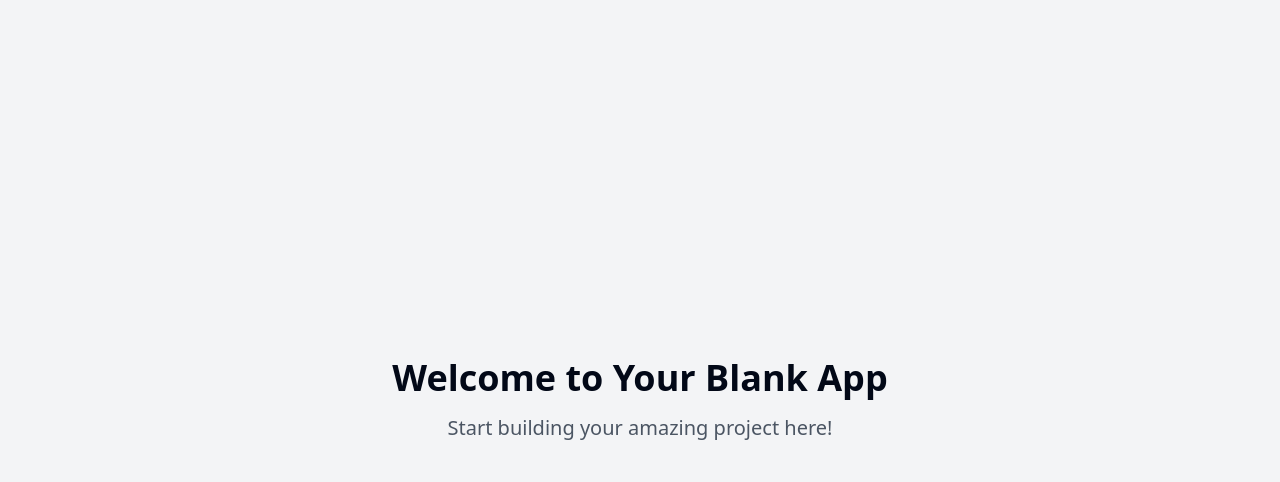
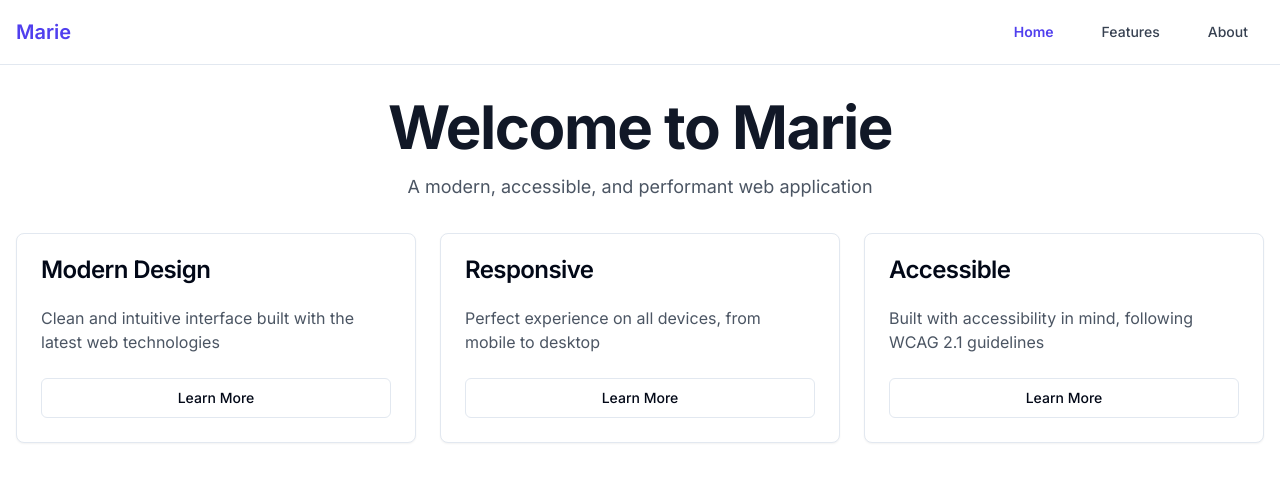
Before and after one commit to Jeanfr1/marie-mobile-canvas, a React (Vite) app: page / in a window 1280 px wide. Shown: the top 482 px of the page. Built offline with nearby package versions, Linux system fonts and the light colour scheme.

Commit message:
Refactor: Apply PDR guidelines
Apply project development rules to the codebase.

```diff
--- a/src/App.tsx
+++ b/src/App.tsx
@@ -1,8 +1,9 @@
+
+import { QueryClient, QueryClientProvider } from "@tanstack/react-query";
+import { BrowserRouter, Routes, Route } from "react-router-dom";
+import { MainLayout } from "./components/layout/MainLayout";
 import { Toaster } from "@/components/ui/toaster";
 import { Toaster as Sonner } from "@/components/ui/sonner";
-import { TooltipProvider } from "@/components/ui/tooltip";
-import { QueryClient, QueryClientProvider } from "@tanstack/react-query";
-import { BrowserRouter, Routes, Route } from "react-router-dom";
 import Index from "./pages/Index";
 import NotFound from "./pages/NotFound";
 
@@ -10,17 +11,16 @@ const queryClient = new QueryClient();
 
 const App = () => (
   <QueryClientProvider client={queryClient}>
-    <TooltipProvider>
-      <Toaster />
-      <Sonner />
-      <BrowserRouter>
-        <Routes>
-          <Route path="/" element={<Index />} />
-          {/* ADD ALL CUSTOM ROUTES ABOVE THE CATCH-ALL "*" ROUTE */}
+    <BrowserRouter>
+      <Routes>
+        <Route path="/" element={<MainLayout />}>
+          <Route index element={<Index />} />
           <Route path="*" element={<NotFound />} />
-        </Routes>
-      </BrowserRouter>
-    </TooltipProvider>
+        </Route>
+      </Routes>
+    </BrowserRouter>
+    <Toaster />
+    <Sonner />
   </QueryClientProvider>
 );
 
--- /dev/null
+++ b/src/components/layout/Header.tsx
@@ -0,0 +1,74 @@
+
+/**
+ * Header component containing navigation and user controls
+ */
+import { NavLink } from "react-router-dom";
+import { Menu } from "lucide-react";
+import { Button } from "@/components/ui/button";
+import { useState } from "react";
+
+export function Header() {
+  const [isOpen, setIsOpen] = useState(false);
+
+  return (
+    <header className="border-b bg-white">
+      <div className="container mx-auto px-4">
+        <div className="flex h-16 items-center justify-between">
+          <div className="flex items-center">
+            <h1 className="text-xl font-semibold text-primary">Marie</h1>
+          </div>
+
+          {/* Desktop Navigation */}
+          <nav className="hidden md:flex items-center space-x-4">
+            <NavLink to="/" className={({ isActive }) =>
+              `nav-link ${isActive ? 'nav-link-active' : ''}`
+            }>
+              Home
+            </NavLink>
+            <NavLink to="/features" className={({ isActive }) =>
+              `nav-link ${isActive ? 'nav-link-active' : ''}`
+            }>
+              Features
+            </NavLink>
+            <NavLink to="/about" className={({ isActive }) =>
+              `nav-link ${isActive ? 'nav-link-active' : ''}`
+            }>
+              About
+            </NavLink>
+          </nav>
+
+          {/* Mobile Menu Button */}
+          <Button
+            variant="ghost"
+            size="icon"
+            className="md:hidden"
+            onClick={() => setIsOpen(!isOpen)}
+          >
+            <Menu className="h-6 w-6" />
+          </Button>
+        </div>
+
+        {/* Mobile Navigation */}
+        {isOpen && (
+          <nav className="md:hidden py-4 space-y-2">
+            <NavLink to="/" className={({ isActive }) =>
+              `nav-link block ${isActive ? 'nav-link-active' : ''}`
+            }>
+              Home
+            </NavLink>
+            <NavLink to="/features" className={({ isActive }) =>
+              `nav-link block ${isActive ? 'nav-link-active' : ''}`
+            }>
+              Features
+            </NavLink>
+            <NavLink to="/about" className={({ isActive }) =>
+              `nav-link block ${isActive ? 'nav-link-active' : ''}`
+            }>
+              About
+            </NavLink>
+          </nav>
+        )}
+      </div>
+    </header>
+  );
+}
--- /dev/null
+++ b/src/components/layout/MainLayout.tsx
@@ -0,0 +1,19 @@
+
+/**
+ * MainLayout component that provides the base structure for all pages
+ */
+import { Outlet } from "react-router-dom";
+import { Header } from "./Header";
+import { Toaster } from "@/components/ui/toaster";
+
+export function MainLayout() {
+  return (
+    <div className="min-h-screen bg-background">
+      <Header />
+      <main className="container mx-auto px-4 py-8">
+        <Outlet />
+      </main>
+      <Toaster />
+    </div>
+  );
+}
--- a/src/index.css
+++ b/src/index.css
@@ -1,3 +1,6 @@
+
+@import url('https://fonts.googleapis.com/css2?family=Inter:wght@400;500;600;700&display=swap');
+
 @tailwind base;
 @tailwind components;
 @tailwind utilities;
@@ -6,96 +9,41 @@
   :root {
     --background: 0 0% 100%;
     --foreground: 222.2 84% 4.9%;
-
     --card: 0 0% 100%;
     --card-foreground: 222.2 84% 4.9%;
-
     --popover: 0 0% 100%;
     --popover-foreground: 222.2 84% 4.9%;
-
-    --primary: 222.2 47.4% 11.2%;
+    --primary: 246 84% 59%;
     --primary-foreground: 210 40% 98%;
-
-    --secondary: 210 40% 96.1%;
+    --secondary: 199 89% 48%;
     --secondary-foreground: 222.2 47.4% 11.2%;
-
     --muted: 210 40% 96.1%;
     --muted-foreground: 215.4 16.3% 46.9%;
-
     --accent: 210 40% 96.1%;
     --accent-foreground: 222.2 47.4% 11.2%;
-
     --destructive: 0 84.2% 60.2%;
     --destructive-foreground: 210 40% 98%;
-
     --border: 214.3 31.8% 91.4%;
     --input: 214.3 31.8% 91.4%;
-    --ring: 222.2 84% 4.9%;
-
+    --ring: 246 84% 59%;
     --radius: 0.5rem;
-
-    --sidebar-background: 0 0% 98%;
-
-    --sidebar-foreground: 240 5.3% 26.1%;
-
-    --sidebar-primary: 240 5.9% 10%;
-
-    --sidebar-primary-foreground: 0 0% 98%;
-
-    --sidebar-accent: 240 4.8% 95.9%;
-
-    --sidebar-accent-foreground: 240 5.9% 10%;
-
-    --sidebar-border: 220 13% 91%;
-
-    --sidebar-ring: 217.2 91.2% 59.8%;
   }
 
-  .dark {
-    --background: 222.2 84% 4.9%;
-    --foreground: 210 40% 98%;
-
-    --card: 222.2 84% 4.9%;
-    --card-foreground: 210 40% 98%;
-
-    --popover: 222.2 84% 4.9%;
-    --popover-foreground: 210 40% 98%;
-
-    --primary: 210 40% 98%;
-    --primary-foreground: 222.2 47.4% 11.2%;
-
-    --secondary: 217.2 32.6% 17.5%;
-    --secondary-foreground: 210 40% 98%;
-
-    --muted: 217.2 32.6% 17.5%;
-    --muted-foreground: 215 20.2% 65.1%;
-
-    --accent: 217.2 32.6% 17.5%;
-    --accent-foreground: 210 40% 98%;
-
-    --destructive: 0 62.8% 30.6%;
-    --destructive-foreground: 210 40% 98%;
-
-    --border: 217.2 32.6% 17.5%;
-    --input: 217.2 32.6% 17.5%;
-    --ring: 212.7 26.8% 83.9%;
-    --sidebar-background: 240 5.9% 10%;
-    --sidebar-foreground: 240 4.8% 95.9%;
-    --sidebar-primary: 224.3 76.3% 48%;
-    --sidebar-primary-foreground: 0 0% 100%;
-    --sidebar-accent: 240 3.7% 15.9%;
-    --sidebar-accent-foreground: 240 4.8% 95.9%;
-    --sidebar-border: 240 3.7% 15.9%;
-    --sidebar-ring: 217.2 91.2% 59.8%;
-  }
-}
-
-@layer base {
   * {
     @apply border-border;
   }
 
   body {
-    @apply bg-background text-foreground;
+    @apply bg-background text-foreground font-inter antialiased;
   }
 }
+
+@layer utilities {
+  .nav-link {
+    @apply px-4 py-2 text-sm font-medium text-gray-700 hover:text-primary transition-colors;
+  }
+
+  .nav-link-active {
+    @apply text-primary font-semibold;
+  }
+}
--- a/src/pages/Index.tsx
+++ b/src/pages/Index.tsx
@@ -1,14 +1,56 @@
-// Update this page (the content is just a fallback if you fail to update the page)
+
+/**
+ * Home page component displaying the main content
+ */
+import { Button } from "@/components/ui/button";
+import { Card, CardContent, CardFooter, CardHeader, CardTitle } from "@/components/ui/card";
 
 const Index = () => {
   return (
-    <div className="min-h-screen flex items-center justify-center bg-gray-100">
-      <div className="text-center">
-        <h1 className="text-4xl font-bold mb-4">Welcome to Your Blank App</h1>
-        <p className="text-xl text-gray-600">Start building your amazing project here!</p>
+    <div className="space-y-8">
+      <section className="text-center max-w-3xl mx-auto space-y-4">
+        <h1 className="text-4xl font-bold tracking-tight text-gray-900 sm:text-6xl">
+          Welcome to Marie
+        </h1>
+        <p className="text-lg text-gray-600">
+          A modern, accessible, and performant web application
+        </p>
+      </section>
+
+      <div className="grid md:grid-cols-3 gap-6 mt-12">
+        {features.map((feature, index) => (
+          <Card key={index}>
+            <CardHeader>
+              <CardTitle>{feature.title}</CardTitle>
+            </CardHeader>
+            <CardContent>
+              <p className="text-gray-600">{feature.description}</p>
+            </CardContent>
+            <CardFooter>
+              <Button variant="outline" className="w-full">
+                Learn More
+              </Button>
+            </CardFooter>
+          </Card>
+        ))}
       </div>
     </div>
   );
 };
 
+const features = [
+  {
+    title: "Modern Design",
+    description: "Clean and intuitive interface built with the latest web technologies",
+  },
+  {
+    title: "Responsive",
+    description: "Perfect experience on all devices, from mobile to desktop",
+  },
+  {
+    title: "Accessible",
+    description: "Built with accessibility in mind, following WCAG 2.1 guidelines",
+  },
+];
+
 export default Index;
--- a/tailwind.config.ts
+++ b/tailwind.config.ts
@@ -1,3 +1,4 @@
+
 import type { Config } from "tailwindcss";
 
 export default {
@@ -12,85 +13,56 @@ export default {
   theme: {
     container: {
       center: true,
-			padding: '2rem',
+      padding: "2rem",
       screens: {
-				'2xl': '1400px'
-			}
+        "2xl": "1400px",
+      },
     },
     extend: {
+      fontFamily: {
+        inter: ["Inter", "sans-serif"],
+      },
       colors: {
-				border: 'hsl(var(--border))',
-				input: 'hsl(var(--input))',
-				ring: 'hsl(var(--ring))',
-				background: 'hsl(var(--background))',
-				foreground: 'hsl(var(--foreground))',
+        border: "hsl(var(--border))",
+        input: "hsl(var(--input))",
+        ring: "hsl(var(--ring))",
+        background: "hsl(var(--background))",
+        foreground: "hsl(var(--foreground))",
         primary: {
-					DEFAULT: 'hsl(var(--primary))',
-					foreground: 'hsl(var(--primary-foreground))'
+          DEFAULT: "hsl(var(--primary))",
+          foreground: "hsl(var(--primary-foreground))",
         },
         secondary: {
-					DEFAULT: 'hsl(var(--secondary))',
-					foreground: 'hsl(var(--secondary-foreground))'
+          DEFAULT: "hsl(var(--secondary))",
+          foreground: "hsl(var(--secondary-foreground))",
         },
         destructive: {
-					DEFAULT: 'hsl(var(--destructive))',
-					foreground: 'hsl(var(--destructive-foreground))'
+          DEFAULT: "hsl(var(--destructive))",
+          foreground: "hsl(var(--destructive-foreground))",
         },
         muted: {
-					DEFAULT: 'hsl(var(--muted))',
-					foreground: 'hsl(var(--muted-foreground))'
+          DEFAULT: "hsl(var(--muted))",
+          foreground: "hsl(var(--muted-foreground))",
         },
         accent: {
-					DEFAULT: 'hsl(var(--accent))',
-					foreground: 'hsl(var(--accent-foreground))'
+          DEFAULT: "hsl(var(--accent))",
+          foreground: "hsl(var(--accent-foreground))",
         },
         popover: {
-					DEFAULT: 'hsl(var(--popover))',
-					foreground: 'hsl(var(--popover-foreground))'
+          DEFAULT: "hsl(var(--popover))",
+          foreground: "hsl(var(--popover-foreground))",
         },
         card: {
-					DEFAULT: 'hsl(var(--card))',
-					foreground: 'hsl(var(--card-foreground))'
+          DEFAULT: "hsl(var(--card))",
+          foreground: "hsl(var(--card-foreground))",
         },
-				sidebar: {
-					DEFAULT: 'hsl(var(--sidebar-background))',
-					foreground: 'hsl(var(--sidebar-foreground))',
-					primary: 'hsl(var(--sidebar-primary))',
-					'primary-foreground': 'hsl(var(--sidebar-primary-foreground))',
-					accent: 'hsl(var(--sidebar-accent))',
-					'accent-foreground': 'hsl(var(--sidebar-accent-foreground))',
-					border: 'hsl(var(--sidebar-border))',
-					ring: 'hsl(var(--sidebar-ring))'
-				}
       },
       borderRadius: {
-				lg: 'var(--radius)',
-				md: 'calc(var(--radius) - 2px)',
-				sm: 'calc(var(--radius) - 4px)'
+        lg: "var(--radius)",
+        md: "calc(var(--radius) - 2px)",
+        sm: "calc(var(--radius) - 4px)",
       },
-			keyframes: {
-				'accordion-down': {
-					from: {
-						height: '0'
     },
-					to: {
-						height: 'var(--radix-accordion-content-height)'
-					}
-				},
-				'accordion-up': {
-					from: {
-						height: 'var(--radix-accordion-content-height)'
-					},
-					to: {
-						height: '0'
-					}
-				}
-			},
-			animation: {
-				'accordion-down': 'accordion-down 0.2s ease-out',
-				'accordion-up': 'accordion-up 0.2s ease-out'
-			}
-		}
   },
   plugins: [require("tailwindcss-animate")],
 } satisfies Config;
```
Lines whose indentation alone changed are shown as unchanged.
